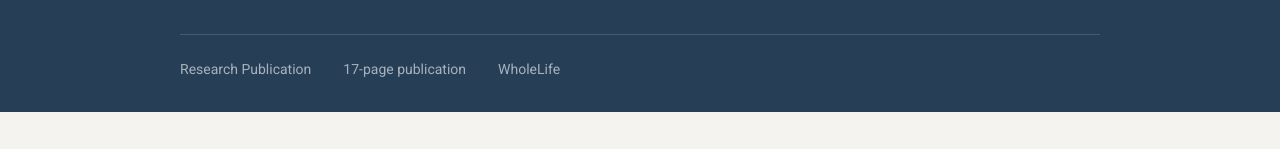
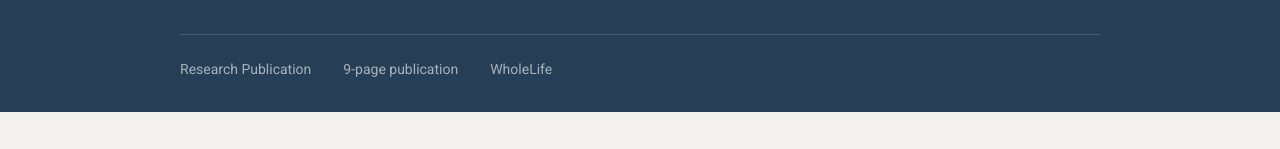
Before and after one commit to cpa-dmv/website, a Next.js app: page /research/articles in a window 1280 px wide. Shown: the part 498-647 px from the top of the page. Built offline with nearby package versions, Linux system fonts and the light colour scheme.

Commit message:
Update WholeLife research publication

```diff
--- a/app/research/articles/page.tsx
+++ b/app/research/articles/page.tsx
@@ -226,7 +226,7 @@ export default function ResearchArticlesPage() {
 
           <div className="mt-9 flex flex-wrap items-center gap-x-8 gap-y-3 border-t border-white/15 pt-6 text-sm text-white/60">
             <span>Research Publication</span>
-            <span>17-page publication</span>
+            <span>9-page publication</span>
             <span>WholeLife</span>
           </div>
         </div>
--- a/app/research/page.tsx
+++ b/app/research/page.tsx
@@ -70,7 +70,7 @@ export default function ResearchPage() {
                 </p>
 
                 <div className="mt-6 flex flex-wrap items-center gap-x-6 gap-y-3 text-sm text-[#263f57]/55">
-                  <span>17-page publication</span>
+                  <span>9-page publication</span>
                   <span>WholeLife</span>
                   <span>Research Article</span>
                 </div>
```
Also changed, not shown: 1 other file (tests, documents, lock files or other folders).
